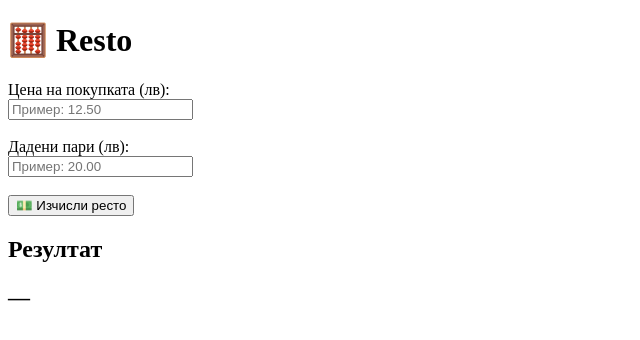
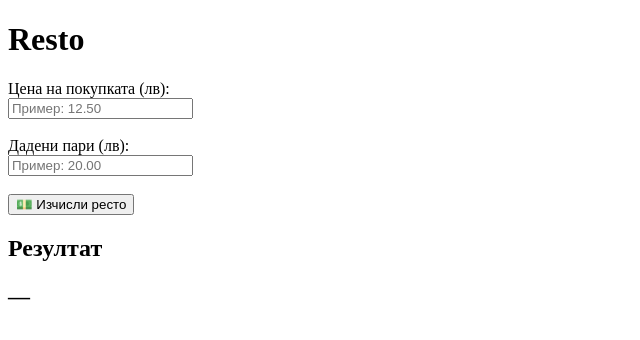
Before and after one commit to St0yk0vV/-, a plain HTML site: page index.html in a window 1280 px wide. Shown: the whole page, without its empty margins (0-640 px from the left). Drawn offline with Linux system fonts and the light colour scheme.

Commit message:
Update index.html

```diff
--- a/index.html
+++ b/index.html
@@ -3,10 +3,10 @@
 <head>
   <meta charset="UTF-8" />
   <meta name="viewport" content="width=device-width, initial-scale=1" />
-  <title>🧮 Resto</title>
+  <title>Resto</title>
 </head>
 <body>
-  <h1>🧮 Resto</h1>
+  <h1>Resto</h1>
 
   <div>
     <label>Цена на покупката (лв):</label><br>
```
